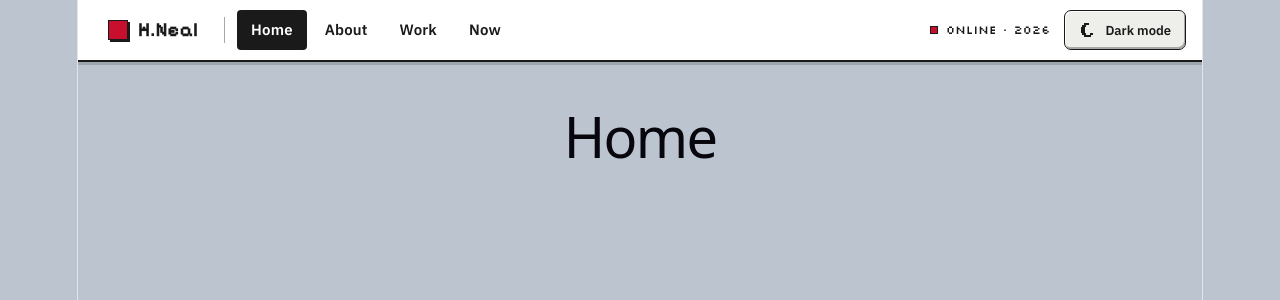
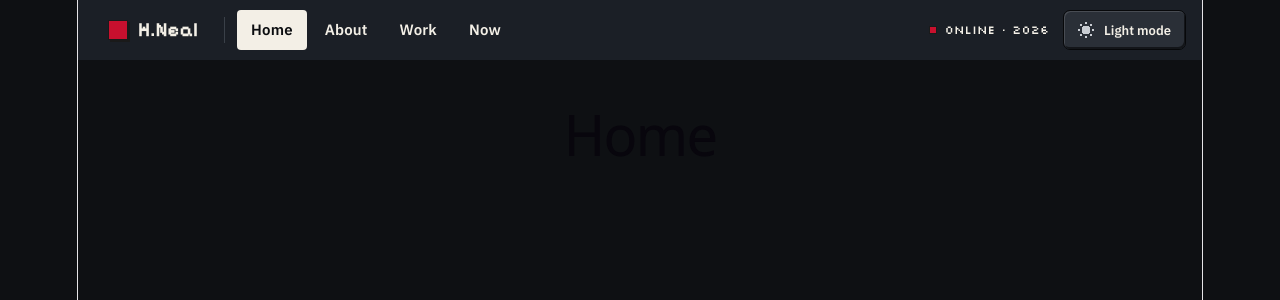
Before and after one commit to hannahmneal/portfolio, a React (Vite) app in the folder frontend/: page / in a window 1280 px wide. Both pictures are taken after a click on the button "Dark mode". Shown: the top 300 px of the page. Built offline with nearby package versions, Linux system fonts and the light colour scheme.

Commit message:
Implemented theme button and corrected styles

```diff
--- /dev/null
+++ b/frontend/src/Buttons/ThemeButton.jsx
@@ -0,0 +1,39 @@
+import { Box } from '@mui/material'
+import { useTheme } from '@mui/material/styles'
+import { MoonIcon, SunIcon } from '../components/Icons/ThemeIcons'
+import { useAppTheme } from '../theme'
+
+export function ThemeButton() {
+    const theme = useTheme()
+    const { button } = theme.custom
+    const { colorMode, toggleMode } = useAppTheme()
+    const isDark = colorMode === 'dark'
+
+    return(
+        <Box
+            component="button"
+            type="button"
+            onClick={toggleMode}
+            aria-pressed={isDark}
+            sx={{
+                fontFamily: theme.typography.button.fontFamily,
+                fontWeight: theme.typography.button.fontWeight,
+                fontSize: '13px',
+                minHeight: 40,
+                padding: '0 14px',
+                display: 'inline-flex',
+                alignItems: 'center',
+                gap: '10px',
+                borderRadius: '7px',
+                border: `1px solid ${button.border}`,
+                bgcolor: button.bg,
+                color: button.text,
+                boxShadow: button.shadow,
+                cursor: 'pointer',
+            }}
+        >
+            {isDark ? <SunIcon /> : <MoonIcon />}
+            {isDark ? 'Light mode' : 'Dark mode'}
+        </Box>
+    )
+}
--- /dev/null
+++ b/frontend/src/components/Icons/ThemeIcons.jsx
@@ -0,0 +1,50 @@
+import { useTheme } from '@mui/material/styles'
+
+export function MoonIcon() {
+    const theme = useTheme()
+    const { titleBar } = theme.custom
+    return (
+        <svg
+            aria-hidden="true"
+            width="16"
+            height="16"
+            viewBox="0 0 16 16"
+            shapeRendering="crispEdges"
+        >
+            <rect x="5" y="1" width="5" height="2" fill={titleBar.text} />
+            <rect x="3" y="3" width="4" height="2" fill={titleBar.text} />
+            <rect x="2" y="5" width="4" height="6" fill={titleBar.text} />
+            <rect x="3" y="11" width="4" height="2" fill={titleBar.text} />
+            <rect x="5" y="13" width="7" height="2" fill={titleBar.text} />
+            <rect x="11" y="11" width="3" height="2" fill={titleBar.text} />
+        </svg>
+    )
+}
+
+export function SunIcon() {
+    const theme = useTheme()
+    const { titleBar } = theme.custom
+    return (
+        <svg
+            aria-hidden="true"
+            width="16"
+            height="16"
+            viewBox="0 0 16 16"
+            shapeRendering="crispEdges"
+        >
+            {/* Body (octagon) */}
+            <rect x="5" y="4" width="6" height="8" fill={titleBar.text} />
+            <rect x="4" y="5" width="8" height="6" fill={titleBar.text} />
+            {/* Cardinal rays */}
+            <rect x="7" y="0" width="2" height="2" fill={titleBar.text} />
+            <rect x="7" y="14" width="2" height="2" fill={titleBar.text} />
+            <rect x="0" y="7" width="2" height="2" fill={titleBar.text} />
+            <rect x="14" y="7" width="2" height="2" fill={titleBar.text} />
+            {/* Diagonal rays */}
+            <rect x="2" y="2" width="2" height="2" fill={titleBar.text} />
+            <rect x="12" y="2" width="2" height="2" fill={titleBar.text} />
+            <rect x="2" y="12" width="2" height="2" fill={titleBar.text} />
+            <rect x="12" y="12" width="2" height="2" fill={titleBar.text} />
+        </svg>
+    )
+}
--- a/frontend/src/components/Nav.jsx
+++ b/frontend/src/components/Nav.jsx
@@ -1,6 +1,7 @@
 import { Box } from '@mui/material'
 import { useTheme } from '@mui/material/styles'
 import { NavLink } from 'react-router'
+import { ThemeButton } from '../Buttons/ThemeButton'
 
 const NAV_LINKS = [
   { to: '/', label: 'Home' },
@@ -11,10 +12,9 @@ const NAV_LINKS = [
 
 export default function Nav() {
   const theme = useTheme()
-  const { navBar, link, hoverInvert, button, titleBar } = theme.custom
+  const { navBar, hoverInvert } = theme.custom
   const accent = theme.palette.primary.main
   const text = theme.palette.text.primary
-  const boxIconShadow = navBar.boxIconShadow
 
   return (
     <Box
@@ -60,8 +60,8 @@ export default function Nav() {
             width: 20,
             height: 20,
             bgcolor: accent,
-            border: `1px solid ${boxIconShadow}`,
-            boxShadow: `2px 2px 0 ${boxIconShadow}`,
+            border: `1px solid ${navBar.boxIconShadow}`,
+            boxShadow: `2px 2px 0 ${navBar.boxIconShadow}`,
           }}
         />
         H.Neal
@@ -96,7 +96,6 @@ export default function Nav() {
           {label}
         </Box>
       ))}
-
       <Box sx={{ ml: 'auto', display: 'flex', alignItems: 'center', gap: '14px' }}>
         <Box
           sx={{
@@ -108,60 +107,20 @@ export default function Nav() {
             color: text,
           }}
         >
-          {/* TODO: 11/2/26: Non-functional; Static.  */}
           <Box
             aria-hidden="true"
             sx={{
               width: 8,
               height: 8,
               bgcolor: accent,
-              border: `1px solid ${boxIconShadow}`,
+              border: `1px solid ${navBar.boxIconShadow}`,
               '@keyframes pc-blink': { '50%': { opacity: 0 } },
               animation: 'pc-blink 1s steps(1) infinite',
             }}
           />
           ONLINE &middot; 2026
         </Box>
-
-        <Box
-          component="button"
-          type="button"
-          aria-pressed={false}
-          sx={{
-            fontFamily: theme.typography.button.fontFamily,
-            fontWeight: theme.typography.button.fontWeight,
-            fontSize: '13px',
-            minHeight: 40,
-            padding: '0 14px',
-            display: 'inline-flex',
-            alignItems: 'center',
-            gap: '10px',
-            borderRadius: '7px',
-            border: `1px solid ${button.border}`,
-            bgcolor: button.bg,
-            color: text,
-            boxShadow: button.shadow,
-            cursor: 'pointer',
-          }}
-        >
-          {/* Dark darkmode icon (moon)👇🏻 */}
-          {/* TODO: #38 */}
-          <svg
-            aria-hidden="true"
-            width="16"
-            height="16"
-            viewBox="0 0 16 16"
-            shapeRendering="crispEdges"
-          >
-            <rect x="5" y="1" width="5" height="2" fill={titleBar.text} />
-            <rect x="3" y="3" width="4" height="2" fill={titleBar.text} />
-            <rect x="2" y="5" width="4" height="6" fill={titleBar.text} />
-            <rect x="3" y="11" width="4" height="2" fill={titleBar.text} />
-            <rect x="5" y="13" width="7" height="2" fill={titleBar.text} />
-            <rect x="11" y="11" width="3" height="2" fill={titleBar.text} />
-          </svg>
-          Dark mode
-        </Box>
+        <ThemeButton/>
       </Box>
     </Box>
   )
--- a/frontend/src/theme/createAppTheme.js
+++ b/frontend/src/theme/createAppTheme.js
@@ -38,6 +38,7 @@ const buildCustom = (mode, styles) => ({
     pressedBg: styles.buttonPressedBg,
     pressedText: styles.buttonPressedText,
     pressedShadow: styles.buttonPressedShadow,
+    text: styles.text,
     minHeight: 44,
   },
   sunken: {
--- a/frontend/src/theme/styles.js
+++ b/frontend/src/theme/styles.js
@@ -31,6 +31,7 @@ export const lightStyles = {
   buttonPressedBg: '#5E5E5A',
   buttonPressedText: '#FFFFFF',
   buttonPressedShadow: 'inset 2px 2px 0 #2A2A28',
+  themeButtonIcon: '#1A1A1A',
   sunkenBg: '#FFFFFF',
   sunkenBorder: '#1A1A1A',
   sunkenShadow: 'inset 1px 1px 0 #9A9A96',
@@ -60,6 +61,7 @@ export const darkStyles = {
   bannerText: '#8E959D',
   buttonBg: '#2A2F37',
   buttonBorder: '#07080A',
+  themeButtonIcon: '#C9CDD3',
   buttonShadow: 'inset 1px 1px 0 rgba(255,255,255,0.14), inset -1px -2px 0 rgba(0,0,0,0.55)',
   sunkenBg: '#0B0D10',
   sunkenBorder: '#3A4048',
```
